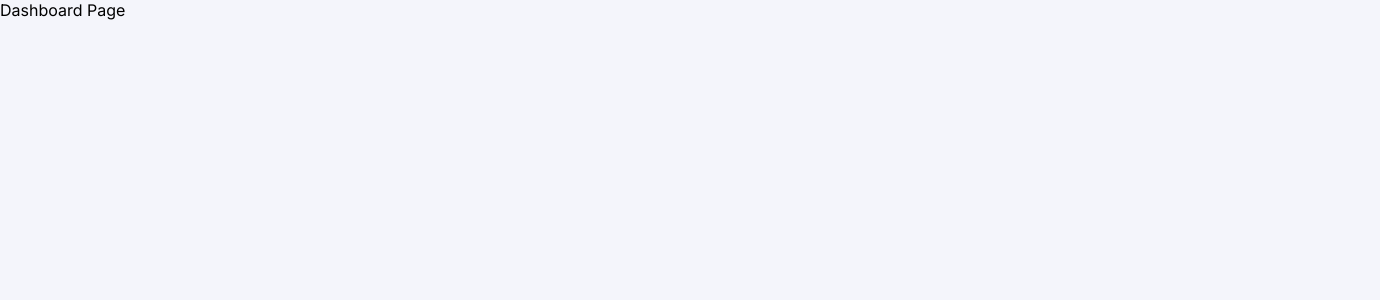
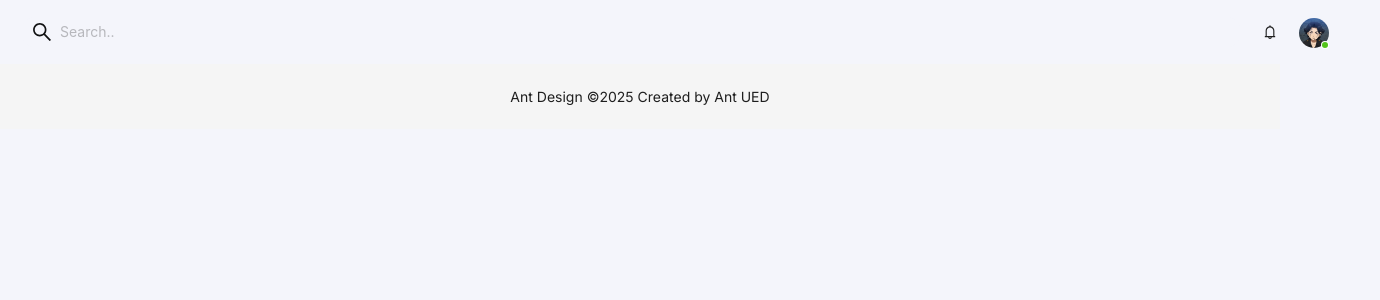
Before and after one commit to thidayah/k3system, a React (Vite) app: page / in a window 1280 px wide. Shown: the top 300 px of the page, 1380 px wide, since content can reach past the window. Built offline with nearby package versions, Linux system fonts and the light colour scheme.

Commit message:
feat: layouting header footer

```diff
--- /dev/null
+++ b/src/components/AppFooter.tsx
@@ -0,0 +1,11 @@
+import { Layout } from "antd"
+
+const AppFooter = () => {
+  return (
+    <Layout.Footer style={{ textAlign: 'center' }}>
+      Ant Design ©{new Date().getFullYear()} Created by Ant UED
+    </Layout.Footer>
+  )
+}
+
+export default AppFooter
--- /dev/null
+++ b/src/components/AppHeader.tsx
@@ -0,0 +1,54 @@
+import { type CSSProperties } from 'react'
+import { Avatar, Badge, Button, Input, Layout } from "antd"
+import { SearchOutlined, BellOutlined } from '@ant-design/icons'
+
+import Images from "../utils/Images";
+
+const headerStyle: CSSProperties = {
+  position: 'sticky',
+  top: 0,
+  zIndex: 1,
+  width: '100%',
+  display: 'flex',
+  alignItems: 'center',
+  backgroundColor: '#f4f5fb',
+  columnGap: 12
+}
+
+const inputSearchStyle: CSSProperties = {
+  backgroundColor: '#f4f5fb',
+  borderColor: '#f4f5fb',
+  borderRadius: 99,
+  marginLeft: -30,
+}
+
+const iconStyle: CSSProperties = {
+  color: '#101112',
+  fontWeight: 'bolder',
+  fontSize: 20,
+  paddingRight: 4
+}
+
+const AppHeader = () => {
+  return (
+    <Layout.Header
+      style={headerStyle}
+    >
+      <Input
+        placeholder="Search.."
+        style={inputSearchStyle}
+        prefix={<SearchOutlined style={iconStyle} />}
+      />
+      <Button
+        type="text"
+        shape="circle"
+        icon={<BellOutlined />}
+      />
+      <Badge dot status="success" offset={[-5, 45]}>
+        <Avatar src={Images.Avatar} style={{ cursor: 'pointer' }} />
+      </Badge>
+    </Layout.Header>
+  )
+}
+
+export default AppHeader
--- /dev/null
+++ b/src/components/index.ts
@@ -0,0 +1,7 @@
+import AppFooter from "./AppFooter";
+import AppHeader from "./AppHeader";
+
+export {
+  AppHeader,
+  AppFooter
+}
--- a/src/pages/Dashboard.tsx
+++ b/src/pages/Dashboard.tsx
@@ -1,7 +1,12 @@
+import { AppFooter, AppHeader } from "../components"
 
 const Dashboard = () => {
   return (
-    <div>Dashboard Page</div>
+    <>
+      <AppHeader />
+
+      <AppFooter />
+    </>
   )
 }
 
```
